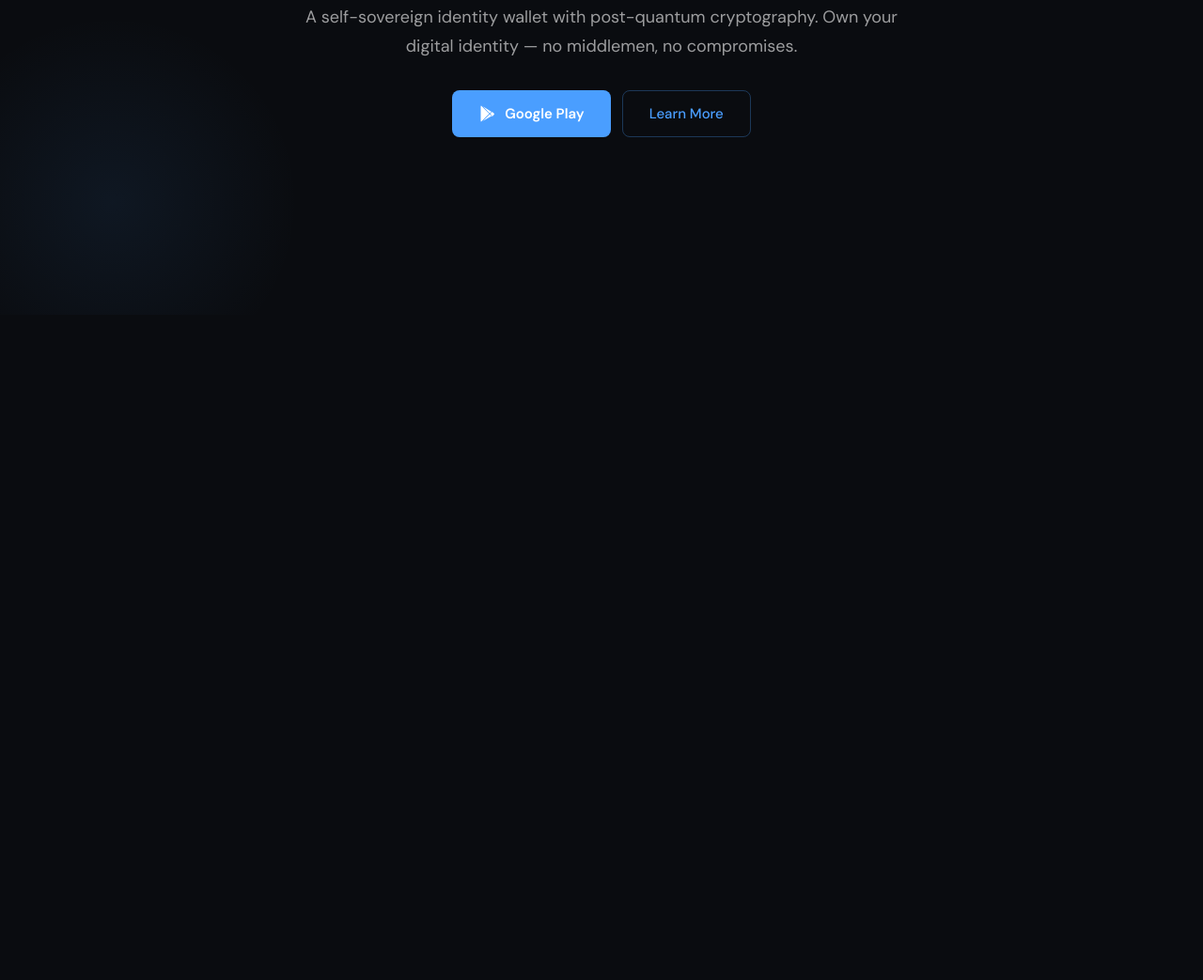
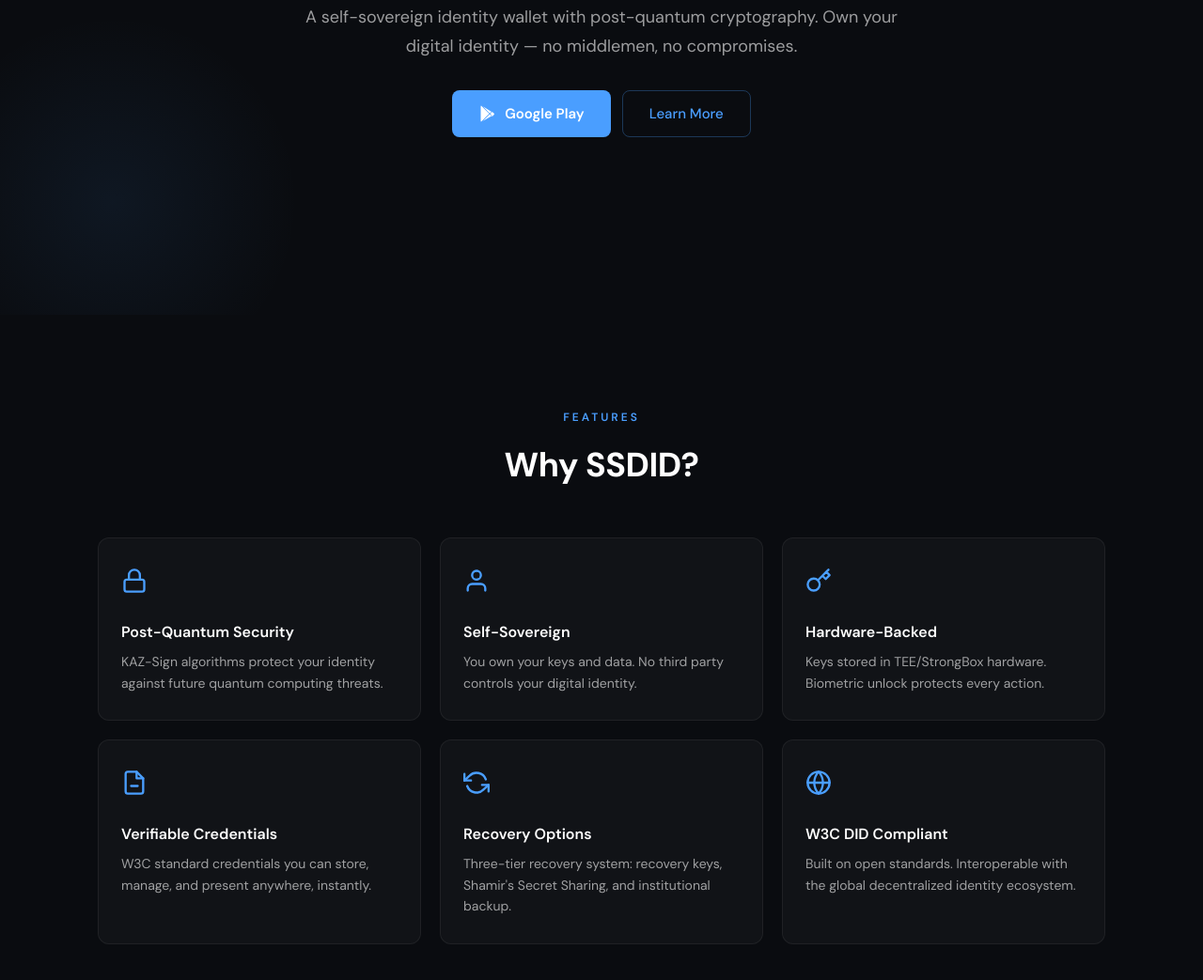
Before and after one commit to amiryahaya/ssdid-wallet, a plain HTML site: page index.html in a window 1280 px wide. Shown: the part 465-1508 px from the top of the page at 94% size. Before the commit the page ends 800 px from the top, so only its background shows below. Drawn offline with Linux system fonts and the light colour scheme.

Commit message:
feat: add features grid with scroll animations

```diff
--- a/index.html
+++ b/index.html
@@ -230,6 +230,79 @@
       border-color: var(--accent);
       color: var(--text-primary);
     }
+
+    /* === SHARED SECTION === */
+    .section-label {
+      font-size: 12px;
+      color: var(--accent);
+      text-transform: uppercase;
+      letter-spacing: 3px;
+      font-weight: 600;
+      margin-bottom: 12px;
+    }
+    .section-title {
+      font-size: clamp(1.5rem, 3vw, 2.25rem);
+      font-weight: 700;
+      letter-spacing: -0.5px;
+      margin-bottom: 48px;
+    }
+
+    /* === FEATURES === */
+    .features {
+      padding: 100px 24px;
+      max-width: 1120px;
+      margin: 0 auto;
+      text-align: center;
+    }
+    .features-grid {
+      display: grid;
+      grid-template-columns: repeat(3, 1fr);
+      gap: 20px;
+      text-align: left;
+    }
+    .feature-card {
+      background: var(--card-bg);
+      border: 1px solid var(--card-border);
+      border-radius: var(--radius-lg);
+      padding: 28px 24px;
+      transition: border-color 0.3s, transform 0.3s;
+    }
+    .feature-card:hover {
+      border-color: rgba(74, 158, 255, 0.15);
+      transform: translateY(-2px);
+    }
+    .feature-icon {
+      font-size: 28px;
+      margin-bottom: 14px;
+    }
+    .feature-card h3 {
+      font-size: 16px;
+      font-weight: 600;
+      margin-bottom: 8px;
+    }
+    .feature-card p {
+      font-size: 14px;
+      color: var(--text-secondary);
+      line-height: 1.6;
+    }
+
+    /* Fade-up animation */
+    .fade-up {
+      opacity: 0;
+      transform: translateY(24px);
+      transition: opacity 0.6s ease, transform 0.6s ease;
+    }
+    .fade-up.visible {
+      opacity: 1;
+      transform: translateY(0);
+    }
+
+    @media (max-width: 1023px) {
+      .features-grid { grid-template-columns: repeat(2, 1fr); }
+    }
+    @media (max-width: 767px) {
+      .features-grid { grid-template-columns: 1fr; }
+    }
   </style>
 </head>
 <body>
@@ -263,7 +336,54 @@
       </div>
     </div>
   </section>
-  <!-- FEATURES -->
+  <section class="features" id="features">
+    <p class="section-label">Features</p>
+    <h2 class="section-title">Why SSDID?</h2>
+    <div class="features-grid">
+      <div class="feature-card fade-up">
+        <div class="feature-icon">
+          <svg width="28" height="28" viewBox="0 0 24 24" fill="none" stroke="#4A9EFF" stroke-width="2" stroke-linecap="round" stroke-linejoin="round"><rect x="3" y="11" width="18" height="11" rx="2"/><path d="M7 11V7a5 5 0 0 1 10 0v4"/></svg>
+        </div>
+        <h3>Post-Quantum Security</h3>
+        <p>KAZ-Sign algorithms protect your identity against future quantum computing threats.</p>
+      </div>
+      <div class="feature-card fade-up">
+        <div class="feature-icon">
+          <svg width="28" height="28" viewBox="0 0 24 24" fill="none" stroke="#4A9EFF" stroke-width="2" stroke-linecap="round" stroke-linejoin="round"><path d="M20 21v-2a4 4 0 0 0-4-4H8a4 4 0 0 0-4 4v2"/><circle cx="12" cy="7" r="4"/></svg>
+        </div>
+        <h3>Self-Sovereign</h3>
+        <p>You own your keys and data. No third party controls your digital identity.</p>
+      </div>
+      <div class="feature-card fade-up">
+        <div class="feature-icon">
+          <svg width="28" height="28" viewBox="0 0 24 24" fill="none" stroke="#4A9EFF" stroke-width="2" stroke-linecap="round" stroke-linejoin="round"><path d="M21 2l-2 2m-7.61 7.61a5.5 5.5 0 1 1-7.778 7.778 5.5 5.5 0 0 1 7.777-7.777zm0 0L15.5 7.5m0 0l3 3L22 7l-3-3m-3.5 3.5L19 4"/></svg>
+        </div>
+        <h3>Hardware-Backed</h3>
+        <p>Keys stored in TEE/StrongBox hardware. Biometric unlock protects every action.</p>
+      </div>
+      <div class="feature-card fade-up">
+        <div class="feature-icon">
+          <svg width="28" height="28" viewBox="0 0 24 24" fill="none" stroke="#4A9EFF" stroke-width="2" stroke-linecap="round" stroke-linejoin="round"><path d="M14 2H6a2 2 0 0 0-2 2v16a2 2 0 0 0 2 2h12a2 2 0 0 0 2-2V8z"/><polyline points="14 2 14 8 20 8"/><line x1="9" y1="15" x2="15" y2="15"/></svg>
+        </div>
+        <h3>Verifiable Credentials</h3>
+        <p>W3C standard credentials you can store, manage, and present anywhere, instantly.</p>
+      </div>
+      <div class="feature-card fade-up">
+        <div class="feature-icon">
+          <svg width="28" height="28" viewBox="0 0 24 24" fill="none" stroke="#4A9EFF" stroke-width="2" stroke-linecap="round" stroke-linejoin="round"><polyline points="1 4 1 10 7 10"/><polyline points="23 20 23 14 17 14"/><path d="M20.49 9A9 9 0 0 0 5.64 5.64L1 10m22 4l-4.64 4.36A9 9 0 0 1 3.51 15"/></svg>
+        </div>
+        <h3>Recovery Options</h3>
+        <p>Three-tier recovery system: recovery keys, Shamir's Secret Sharing, and institutional backup.</p>
+      </div>
+      <div class="feature-card fade-up">
+        <div class="feature-icon">
+          <svg width="28" height="28" viewBox="0 0 24 24" fill="none" stroke="#4A9EFF" stroke-width="2" stroke-linecap="round" stroke-linejoin="round"><circle cx="12" cy="12" r="10"/><line x1="2" y1="12" x2="22" y2="12"/><path d="M12 2a15.3 15.3 0 0 1 4 10 15.3 15.3 0 0 1-4 10 15.3 15.3 0 0 1-4-10 15.3 15.3 0 0 1 4-10z"/></svg>
+        </div>
+        <h3>W3C DID Compliant</h3>
+        <p>Built on open standards. Interoperable with the global decentralized identity ecosystem.</p>
+      </div>
+    </div>
+  </section>
   <!-- HOW IT WORKS -->
   <!-- DOWNLOAD CTA -->
   <!-- FOOTER -->
@@ -289,6 +409,18 @@
         navLinks.classList.remove('open');
       });
     });
+
+    // Fade-up animation on scroll
+    const observer = new IntersectionObserver((entries) => {
+      entries.forEach((entry, i) => {
+        if (entry.isIntersecting) {
+          setTimeout(() => entry.target.classList.add('visible'), i * 100);
+          observer.unobserve(entry.target);
+        }
+      });
+    }, { threshold: 0.1 });
+
+    document.querySelectorAll('.fade-up').forEach(el => observer.observe(el));
   </script>
 </body>
 </html>
```
